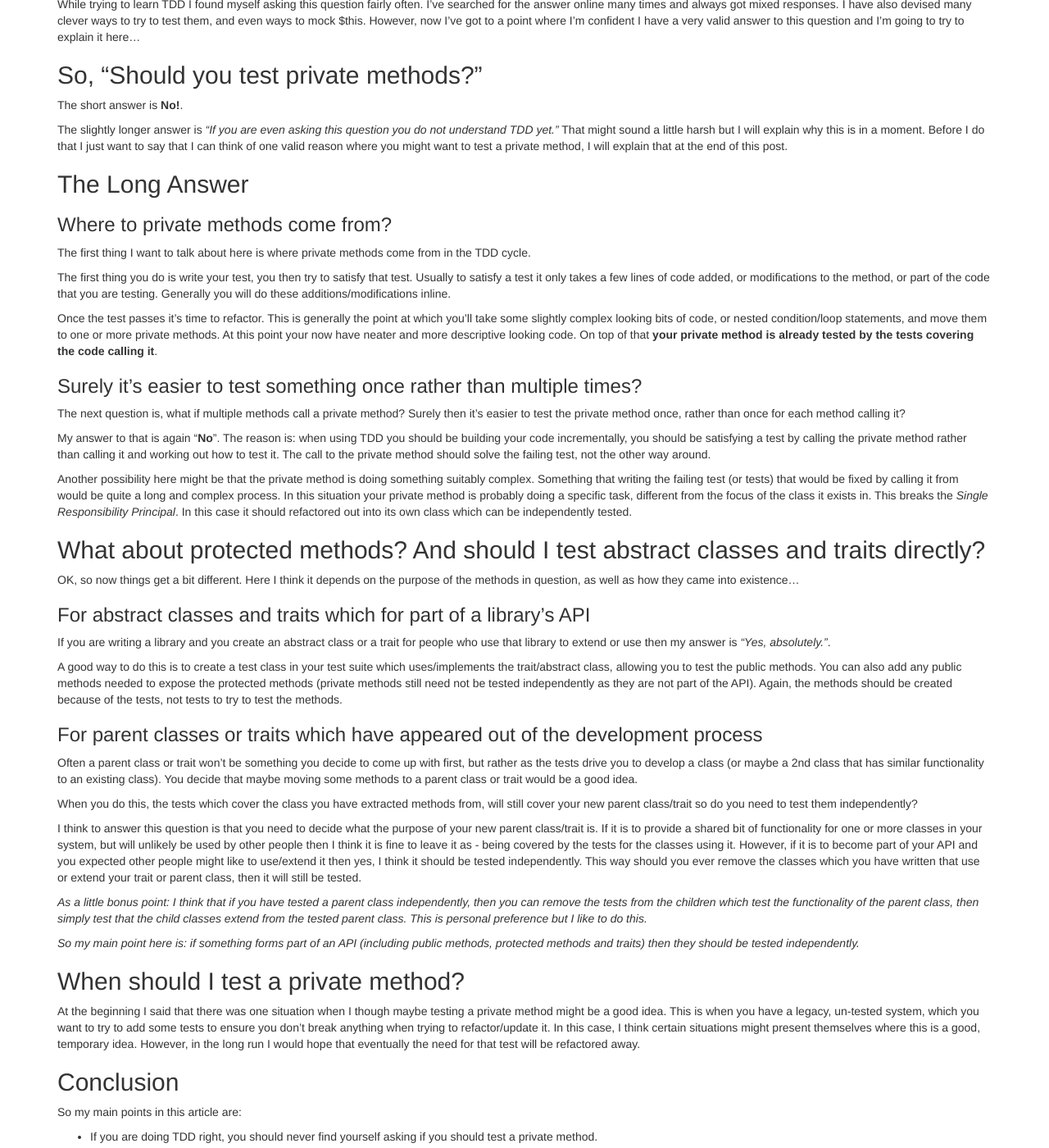
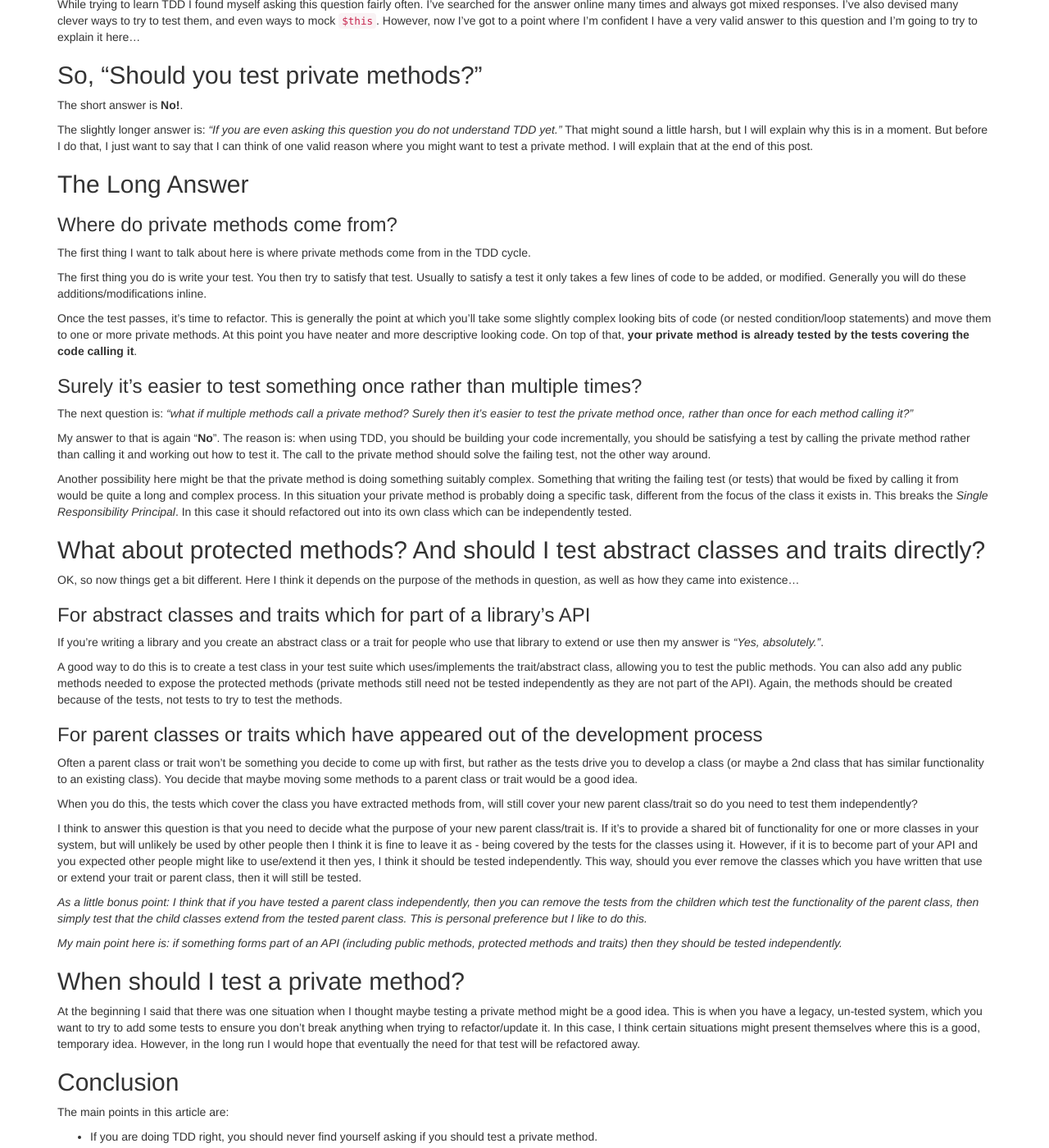
Before and after one commit to tomphp/tomphp.github.io, a Jekyll site: the page built from _posts/2013-10-22-should-you-test-private-methods.md, in a window 1280 px wide and 1400 px high, scrolled down 302 px. Shown: the whole window at 82% size. Built offline with Jekyll 4.4.1, drawn with Linux system fonts in a browser that asks for light colours; nearby versions of some CDN libraries; library files that are not in the unit come from our copies; comment, search, counter and statistics services are not loaded.

Commit message:
Typo and grammar fixes in testing private methods article

```diff
--- a/_posts/2013-10-22-should-you-test-private-methods.md
+++ b/_posts/2013-10-22-should-you-test-private-methods.md
@@ -9,46 +9,45 @@ tags:
 
 While trying to learn TDD I found myself asking this question fairly often.
 I've searched for the answer online many times and always got mixed responses.
-I have also devised many clever ways to try to test them, and even ways to
-mock $this. However, now I've got to a point where I'm confident I have a very
+I've also devised many clever ways to try to test them, and even ways to
+mock `$this`. However, now I've got to a point where I'm confident I have a very
 valid answer to this question and I'm going to try to explain it here...
 
 ## So, "Should you test private methods?"
 
 The short answer is **No!**.
 
-The slightly longer answer is *"If you are even asking this question you do not
-understand TDD yet."* That might sound a little harsh but I will explain why
-this is in a moment. Before I do that I just want to say that I can think of
-one valid reason where you might want to test a private method, I will
+The slightly longer answer is: *"If you are even asking this question you do
+not understand TDD yet."* That might sound a little harsh, but I will explain
+why this is in a moment. But before I do that, I just want to say that I can
+think of one valid reason where you might want to test a private method. I will
 explain that at the end of this post.
 
 ## The Long Answer
 
-### Where to private methods come from?
+### Where do private methods come from?
 
 The first thing I want to talk about here is where private methods come from in
 the TDD cycle.
 
-The first thing you do is write your test, you then try to satisfy that test.
-Usually to satisfy a test it only takes a few lines of code added, or
-modifications to the method, or part of the code that you are testing.
-Generally you will do these additions/modifications inline.
+The first thing you do is write your test. You then try to satisfy that test.
+Usually to satisfy a test it only takes a few lines of code to be added, or
+modified. Generally you will do these additions/modifications inline.
 
-Once the test passes it's time to refactor. This is generally the point at
-which you'll take some slightly complex looking bits of code, or nested
-condition/loop statements, and move them to one or more private methods. At
-this point your now have neater and more descriptive looking code. On top of
-that **your private method is already tested by the tests covering the code
-calling it**.
+Once the test passes, it's time to refactor. This is generally the point at
+which you'll take some slightly complex looking bits of code (or nested
+condition/loop statements) and move them to one or more private methods. At
+this point you have neater and more descriptive looking code. On top of that,
+**your private method is already tested by the tests covering the code calling
+it**.
 
 ### Surely it's easier to test something once rather than multiple times?
 
-The next question is, what if multiple methods call a private method? Surely
+The next question is: *"what if multiple methods call a private method? Surely
 then it's easier to test the private method once, rather than once for each
-method calling it?
+method calling it?"*
 
-My answer to that is again "**No**". The reason is: when using TDD you
+My answer to that is again "**No**". The reason is: when using TDD, you
 should be building your code incrementally, you should be satisfying a test by
 calling the private method rather than calling it and working out how to test
 it. The call to the private method should solve the failing test, not the other
@@ -69,13 +68,13 @@ of the methods in question, as well as how they came into existence...
 
 ### For abstract classes and traits which for part of a library's API
 
-If you are writing a library and you create an abstract class or a trait for
+If you're writing a library and you create an abstract class or a trait for
 people who use that library to extend or use then my answer is *"Yes,
 absolutely."*.
 
 A good way to do this is to create a test class in your test suite which
 uses/implements the trait/abstract class, allowing you to test the public
-methods. You can also  add any public methods needed to expose the protected
+methods. You can also add any public methods needed to expose the protected
 methods (private methods still need not be tested independently as they are not
 part of the API). Again, the methods should be created because of the tests,
 not tests to try to test the methods.
@@ -91,15 +90,15 @@ When you do this, the tests which cover the class you have extracted methods
 from, will still cover your new parent class/trait so do you need to test them
 independently?
 
-I think to answer this question is that you need to decide what the purpose of your
-new parent class/trait is. If it is to provide a shared bit of functionality for
-one or more classes in your system, but will unlikely be used by other people
-then I think it is fine to leave it as - being covered by the tests for the
-classes using it. However, if it is to become part of your API and you expected
-other people might like to use/extend it then yes, I think it should be tested
-independently. This way should you ever remove the classes which you have
-written that use or extend your trait or parent class, then it will still be
-tested.
+I think to answer this question is that you need to decide what the purpose of
+your new parent class/trait is. If it's to provide a shared bit of
+functionality for one or more classes in your system, but will unlikely be used
+by other people then I think it is fine to leave it as - being covered by the
+tests for the classes using it. However, if it is to become part of your API
+and you expected other people might like to use/extend it then yes, I think it
+should be tested independently. This way, should you ever remove the classes
+which you have written that use or extend your trait or parent class, then it
+will still be tested.
 
 *As a little bonus point: I think that if you have tested a parent class
 independently, then you can remove the tests from the children which test the
@@ -107,13 +106,13 @@ functionality of the parent class, then simply test that the child classes
 extend from the tested parent class. This is personal preference but I like to
 do this.*
 
-*So my main point here is: if something forms part of an API (including public
+*My main point here is: if something forms part of an API (including public
 methods, protected methods and traits) then they should be tested
 independently.*
 
 ## When should I test a private method?
 
-At the beginning I said that there was one situation when I though maybe
+At the beginning I said that there was one situation when I thought maybe
 testing a private method might be a good idea. This is when you have a legacy,
 un-tested system, which you want to try to add some tests to ensure you don't
 break anything when trying to refactor/update it. In this case, I think certain
@@ -123,7 +122,7 @@ will be refactored away.
 
 ## Conclusion
 
-So my main points in this article are:
+The main points in this article are:
 * If you are doing TDD right, you should never find yourself asking if you
 should test a private method.
 * Private methods, and in fact all code, should be created because of the tests
```
